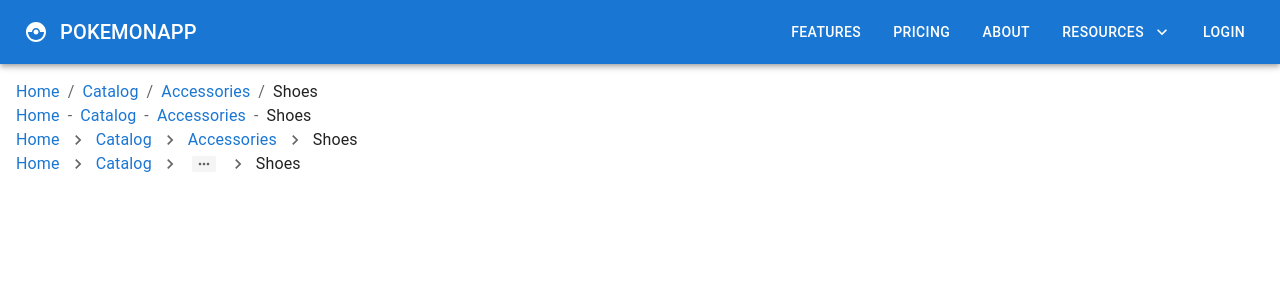
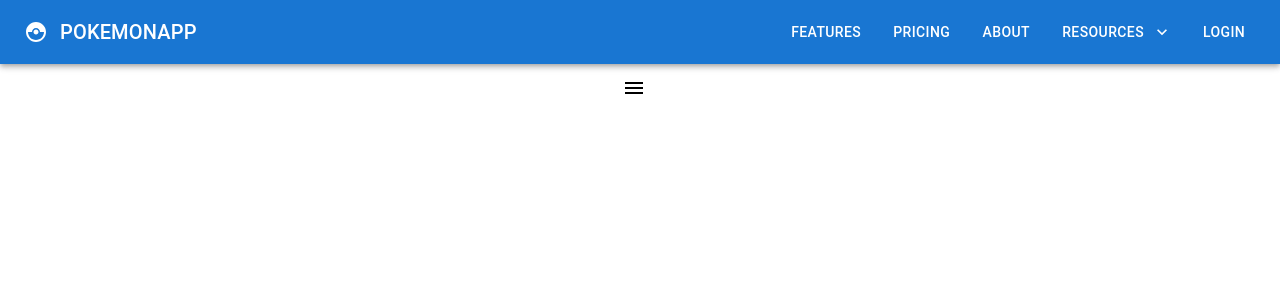
Before and after one commit to Shivaraj777/material-UI-training-demo, a React (Create React App) app: page / in a window 1280 px wide. Shown: the top 300 px of the page. Built offline with nearby package versions, Linux system fonts and the light colour scheme.

Commit message:
Material UI Drawer component

```diff
--- a/src/App.tsx
+++ b/src/App.tsx
@@ -4,7 +4,8 @@
 // import MuiImageList from './components/MuiImageList';
 import MuiNavbar from './components/MuiNavbar';
 // import MuiLink from './components/MuiLink';
-import MuiBreadcrumbs from './components/MuiBreadcrumbs';
+// import MuiBreadcrumbs from './components/MuiBreadcrumbs';
+import MuiDrawer from './components/MuiDrawer';
 // import MuiTypography from './components/MuiTypography';
 // import MuiButton from './components/MuiButton';
 // import MuiTextfield from './components/MuiTextfield';
@@ -20,6 +21,7 @@
 function App() {
   return (
     <div className="App">
+      <MuiNavbar />
       {/* <MuiTypography /> */}
       {/* <MuiButton /> */}
       {/* <MuiTextfield /> */}
@@ -34,8 +36,8 @@
       {/* <MuiAccordion /> */}
       {/* <MuiImageList /> */}
       {/* <MuiLink /> */}
-      <MuiNavbar />
-      <MuiBreadcrumbs />
+      {/* <MuiBreadcrumbs /> */}
+      <MuiDrawer />
     </div>
   );
 }
--- /dev/null
+++ b/src/components/MuiDrawer.tsx
@@ -0,0 +1,28 @@
+import { Drawer, Stack, Box, Typography, IconButton } from '@mui/material';
+import MenuIcon from '@mui/icons-material/Menu';
+import { useState } from 'react'
+
+function MuiDrawer() {
+  const [isDrawerOpen, setIsDrawerOpen] = useState(false);
+
+  return (
+    <Stack>
+      <IconButton
+        size='large'
+        edge='start'
+        color='inherit'
+        aria-label='logo'
+        onClick={() => setIsDrawerOpen(true)}
+      >
+        <MenuIcon />
+      </IconButton>
+      <Drawer anchor='left' open={isDrawerOpen} onClose={() => setIsDrawerOpen(false)}>
+        <Box p={2} width='250px' textAlign='center' role='presentation'>
+          <Typography variant='h6'>Side Panel</Typography>
+        </Box>
+      </Drawer>
+    </Stack>
+  )
+}
+
+export default MuiDrawer;
```
